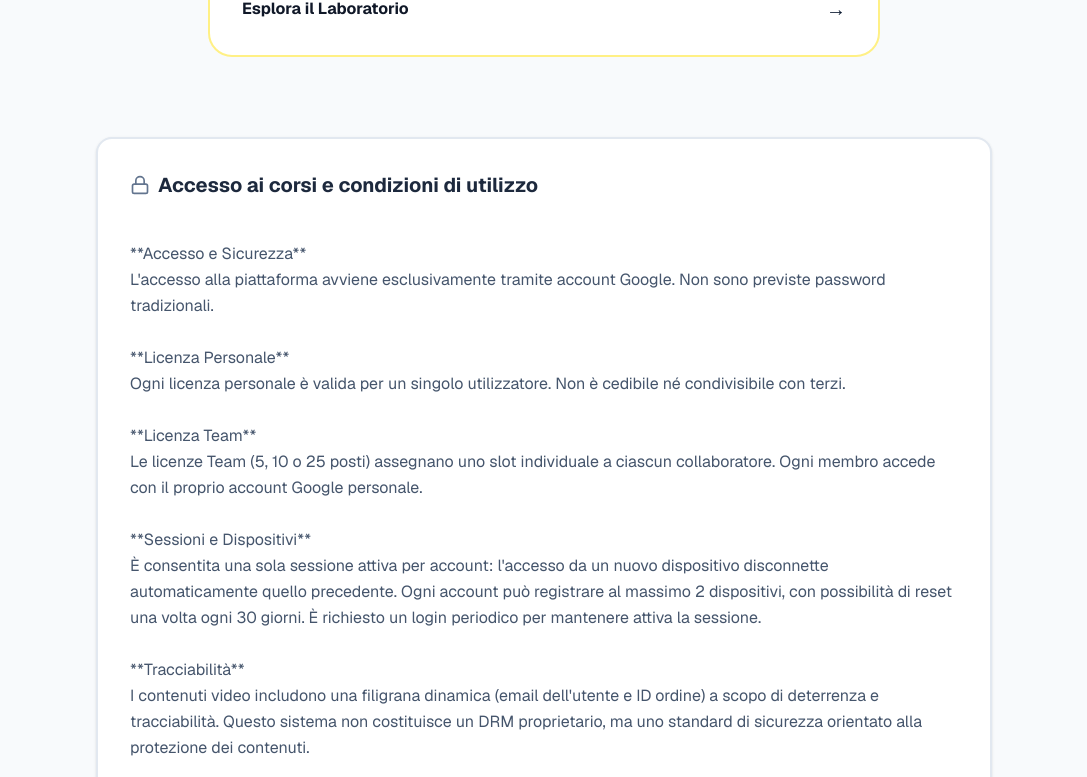
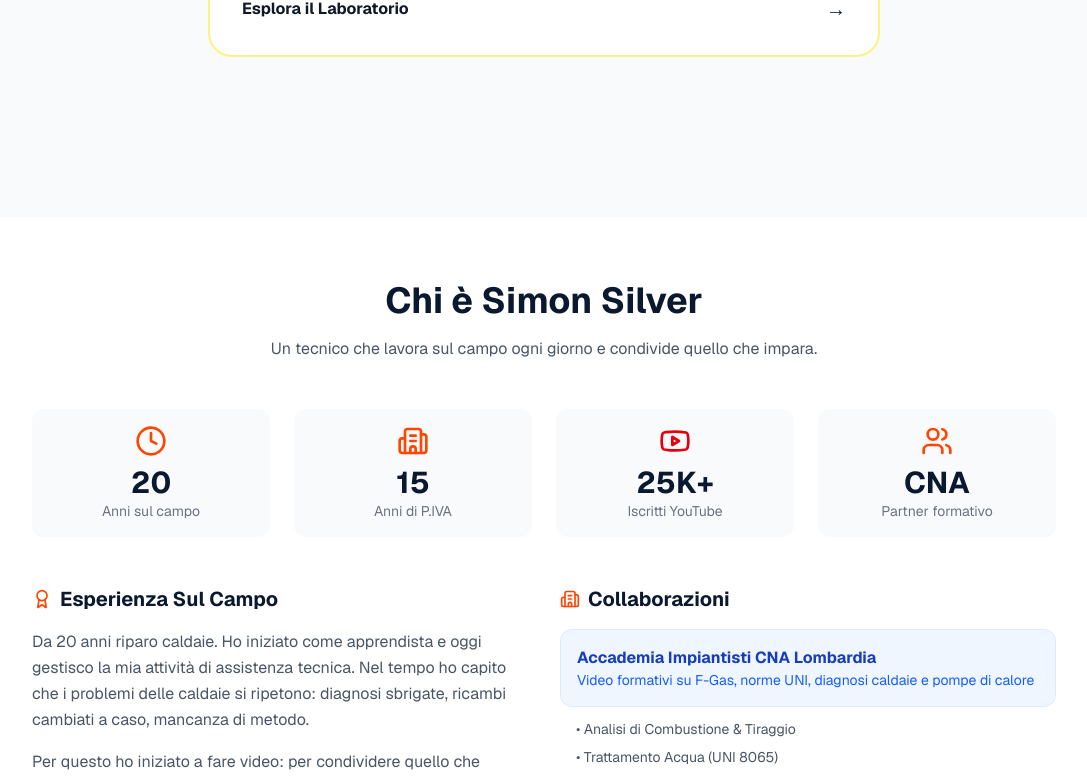
Before and after one commit to simonsilvercaldaie/sito-caldaie, a Next.js app: page / in a window 1280 px wide. Shown: the part 2376-3153 px from the top of the page, without its empty margins (96-1183 px from the left). Built offline with nearby package versions, Linux system fonts and the light colour scheme.

Commit message:
style(home): remove legal card, docs(terms): add explicit 2-device/30-day reset policy

```diff
--- a/app/termini/page.tsx
+++ b/app/termini/page.tsx
@@ -116,10 +116,11 @@ export default function TerminiPage() {
                         </section>
 
                         <section>
-                            <h2 className="text-xl font-bold text-primary">9. Modalità di Fruizione</h2>
+                            <h2 className="text-xl font-bold text-primary">9. Modalità di Fruizione e Dispositivi</h2>
                             <p><strong>9.1.</strong> I Contenuti sono erogati esclusivamente in modalità streaming. Non è previsto il download dei file video.</p>
                             <p className="mt-4"><strong>9.2.</strong> L'accesso è consentito su un solo dispositivo alla volta per ciascun account. L'avvio di una nuova sessione comporta la chiusura automatica della sessione precedente.</p>
-                            <p className="mt-4"><strong>9.3.</strong> I Contenuti possono riportare una filigrana digitale contenente l'indirizzo email dell'utente, a fini di tutela della proprietà intellettuale.</p>
+                            <p className="mt-4"><strong>9.3.</strong> Ogni account può registrare un massimo di <strong>2 dispositivi</strong> (es. PC e telefono). È possibile modificare i dispositivi associati una volta ogni <strong>30 giorni</strong> dalla propria dashboard personale.</p>
+                            <p className="mt-4"><strong>9.4.</strong> I Contenuti possono riportare una filigrana digitale contenente l'indirizzo email dell'utente, a fini di tutela della proprietà intellettuale.</p>
                         </section>
 
                         <section>
--- a/components/ProductShowcase.tsx
+++ b/components/ProductShowcase.tsx
@@ -111,19 +111,7 @@ export default function ProductShowcase() {
 
             </div>
 
-            <div className="max-w-4xl mx-auto mt-20">
-                <div className="bg-white border-2 border-slate-200 rounded-2xl p-8 shadow-sm">
-                    <h3 className="text-xl font-bold text-slate-800 mb-4 flex items-center gap-2">
-                        <Lock className="w-5 h-5 text-slate-500" />
-                        Accesso ai corsi e condizioni di utilizzo
-                    </h3>
-                    <div className="prose prose-sm text-slate-600 max-w-none">
-                        <p className="whitespace-pre-line leading-relaxed">
-                            {LEGAL_TEXT_HOMEPAGE}
-                        </p>
-                    </div>
-                </div>
-            </div>
+
         </section>
     )
 }
```
